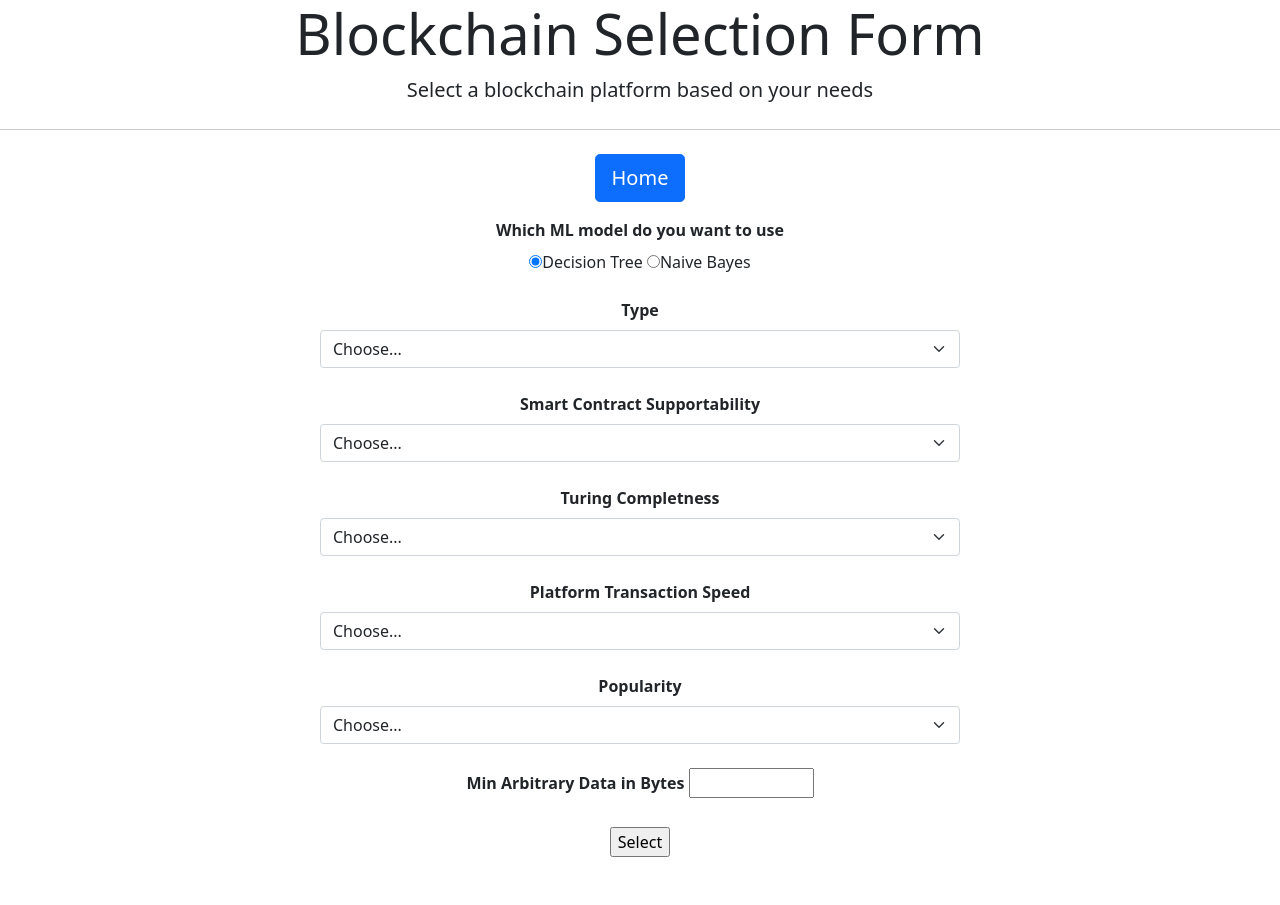
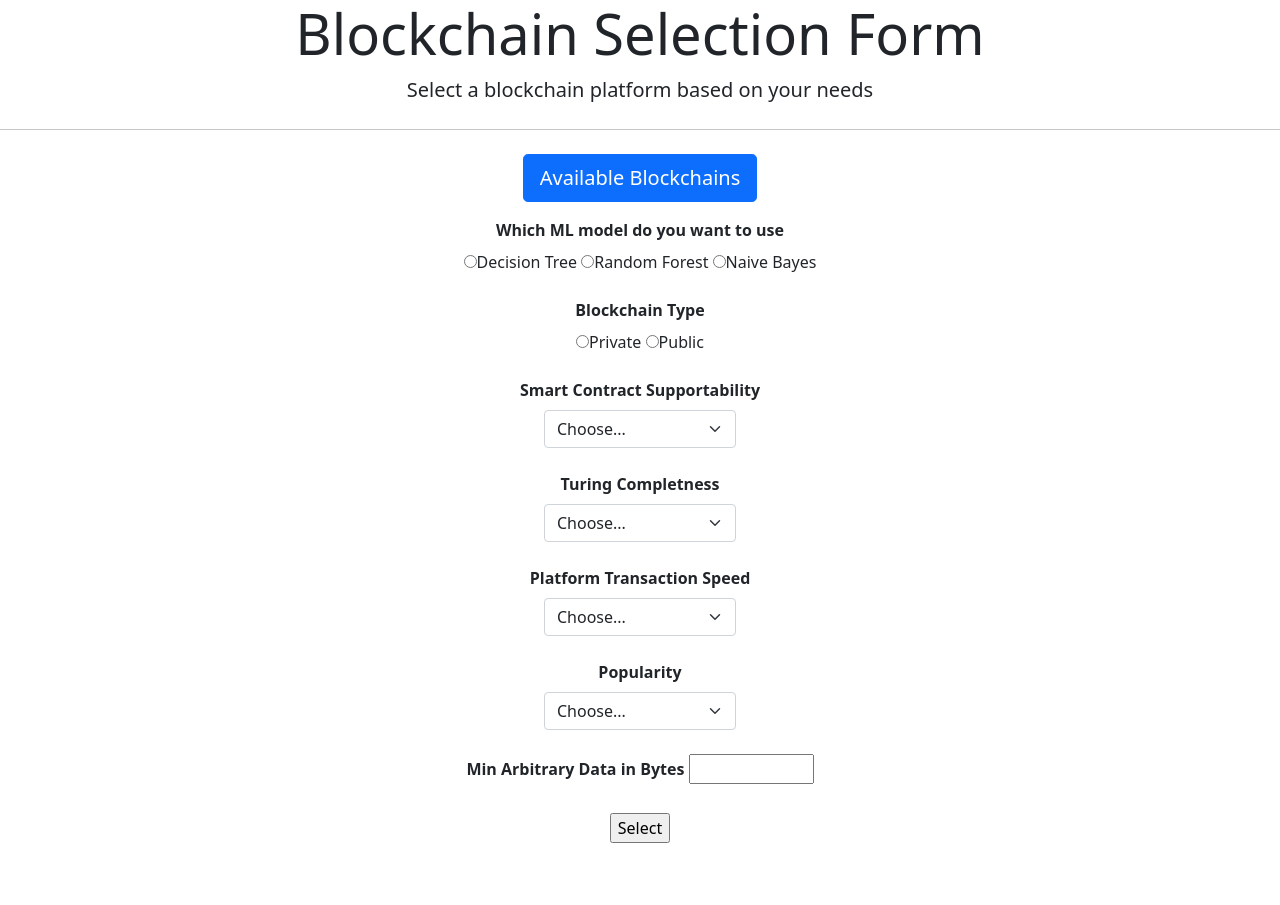
Before and after one commit to Raybook90/ml_blockchain_selection, a Flask app: page /prediction/ in a window 1280 px wide. After the commit the page ends 843 px from the top, so only its background shows below. Run offline with Flask 2, Linux system fonts and the light colour scheme; parts of the project's set-up code (start-up, migrations or seed data) failed here and were passed over.

Commit message:
Frontend changes and Random forest model integration

```diff
--- a/app.py
+++ b/app.py
@@ -13,8 +13,13 @@ api = Api(app)
 if not os.path.isfile('decision-tree.model'):
     train_models()
 
+# Decision Tree
 dt_model = joblib.load('decision-tree.model')
+# Random Forest
+rf_model = joblib.load('random-forest.model')
+# Naive Bayes
 nb_model = joblib.load('naive-bayes.model')
+
 label_encoder = joblib.load('label_encoder.joblib')
 dbfile = '../../Desktop/Uzh/Master_Thesis/bcio.db'
 
@@ -72,6 +77,8 @@ def blockchain_predictor(to_predict_list):
     to_predict = np.array(to_predict_list[1:]).reshape(1, len(to_predict_list)-1)
     if to_predict_list[0] == 'decision_tree':
         prediction_without_label = dt_model.predict(to_predict)
+    elif to_predict_list[0] == 'random_forest':
+        prediction_without_label = rf_model.predict(to_predict)
     else:
         prediction_without_label = nb_model.predict(to_predict)
     result_with_label = label_encoder.inverse_transform(prediction_without_label)
@@ -103,8 +110,26 @@ class MakePrediction(Resource):
         to_predict_list = [args['model'], args['type'], args['smart_contract'], args['turing_complete'], args['transaction_speed'],
                            args['popularity'], args['data_size']]
         prediction = blockchain_predictor(to_predict_list)
+        blockchain_shortname = {
+            'Bitcoin': 'BTC',
+            'Ethereum': 'ETH',
+            'Stellar': 'XLM',
+            'EOS': 'EOS',
+            'IOTA': 'MIOTA',
+            'Hyperledger': 'HYP',
+            'Multichain': 'MLC',
+            'R3 Corda': 'COR',
+            'Stratis': 'STRAX',
+            'Neo': 'NEO',
+            'Cardano': 'ADA',
+            'Ripple': 'XRP',
+            'QTUM': 'QTUM',
+            'ICON': 'ICX',
+            'VeChain': 'VET',
+            'Wanchain': 'WAN'
+        }
         return jsonify({
-            'name': prediction
+            'name': blockchain_shortname[prediction]
         })
 
 
--- a/templates/prediction.html
+++ b/templates/prediction.html
@@ -12,7 +12,7 @@
     <hr class="my-4">
 <!--    <p>It uses Python, Flask, Bootstrap and SQLite.</p>-->
     <p class="lead">
-        <a class="btn btn-primary btn-lg" href="{{ url_for('home') }}" role="button">Home</a>
+        <a class="btn btn-primary btn-lg" href="{{ url_for('home') }}" role="button">Available Blockchains</a>
     </p>
 </div>
 
@@ -22,22 +22,21 @@
     <div class="col-md-6">
         <label  class="form-label"><strong>Which ML model do you want to use</strong></label>
         <br>
-        <input type="radio" name="model" value="decision_tree" checked>Decision Tree
+        <input type="radio" name="model" value="decision_tree">Decision Tree
+        <input type="radio" name="model" value="random_forest">Random Forest
         <input type="radio" name="model" value="naive_bayes">Naive Bayes
     </div>
     <br>
     <div class="col-md-6">
-        <label for="formTypeInput" class="form-label"><strong>Type</strong></label>
-        <select name='Type' class="form-select" id="formTypeInput" aria-label="Default select example" required>
-          <option value="" selected>Choose...<option/>
-          <option value="0">Private</option>
-          <option value="1">Public</option>
-        </select>
+        <label  class="form-label"><strong>Blockchain Type</strong></label>
+        <br>
+        <input type="radio" name="Type" value="0">Private
+        <input type="radio" name="Type" value="1">Public
     </div>
     <br>
     <div class="col-md-6">
         <label for="formSmartContractInput" class="form-label"><strong>Smart Contract Supportability</strong></label>
-        <select name='smartContract' class="form-select" id="formSmartContractInput" aria-label="Default select example" required>
+        <select style="width:30%" name='smartContract' class="form-select" id="formSmartContractInput" aria-label="Default select example" required>
           <option value="" selected>Choose...<option/>
           <option value="0">No</option>
           <option value="1">Yes</option>
@@ -46,7 +45,7 @@
       <br>
     <div class="col-md-6">
         <label for="formTuringCompleteInput" class="form-label"><strong>Turing Completness</strong></label>
-        <select name='turingComplete' class="form-select" id="formTuringCompleteInput" aria-label="Default select example" required>
+        <select style="width:30%" name='turingComplete' class="form-select" id="formTuringCompleteInput" aria-label="Default select example" required>
           <option value="" selected>Choose...<option/>
           <option value="0">No</option>
           <option value="1">Yes</option>
@@ -55,7 +54,7 @@
     <br>
     <div class="col-md-6">
         <label for="formTransactionSpeedInput" class="form-label"><strong>Platform Transaction Speed</strong></label>
-        <select name='transactionSpeed' class="form-select" id="formTransactionSpeedInput" aria-label="Default select example" required>
+        <select style="width:30%" name='transactionSpeed' class="form-select" id="formTransactionSpeedInput" aria-label="Default select example" required>
           <option value="" selected>Choose...<option/>
           <option value="1">Low</option>
           <option value="2">Medium</option>
@@ -65,7 +64,7 @@
     <br>
     <div class="col-md-6">
         <label for="formPopularityInput" class="form-label"><strong>Popularity</strong></label>
-        <select name='popularity' class="form-select" id="formPopularityInput" aria-label="Default select example" required>
+        <select style="width:30%" name='popularity' class="form-select" id="formPopularityInput" aria-label="Default select example" required>
           <option value="" selected>Choose...<option/>
           <option value="1">Low</option>
           <option value="2">Medium</option>
```
Also changed, not shown: model/trainModelsFromSQLite.py (+6 -1 lines), 2 other files.
